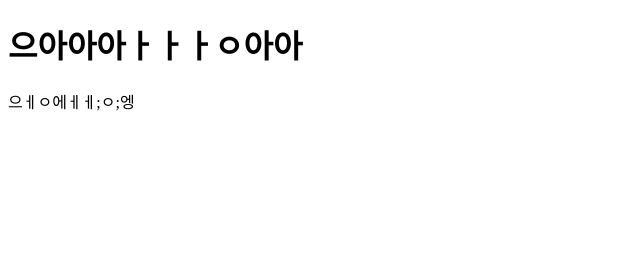
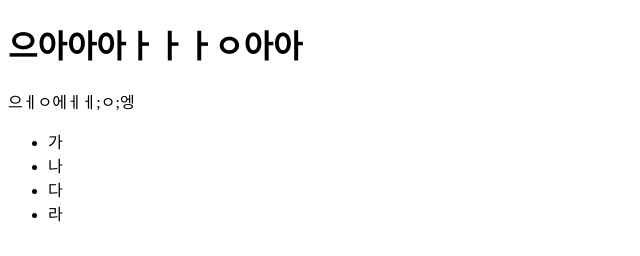
Before and after one commit to levihisoka/rensyuu, a plain HTML site: page rensyuu.html in a window 1280 px wide. Shown: the full height of the page, 0-640 px from the left. Drawn offline with Linux system fonts and the light colour scheme.

Commit message:
가나다라

```diff
--- a/rensyuu.html
+++ b/rensyuu.html
@@ -9,6 +9,14 @@
     <div>
         <h1>으아아아ㅏㅏㅏㅇ아아</h1>
         <div>으ㅔㅇ에ㅔㅔ;ㅇ;엥</div>
+        <div>
+            <ul>
+                <li>가</li>
+                <li>나</li>
+                <li>다</li>
+                <li>라</li>
+            </ul>
+        </div>
     </div>
 </body>
 </html>
```
